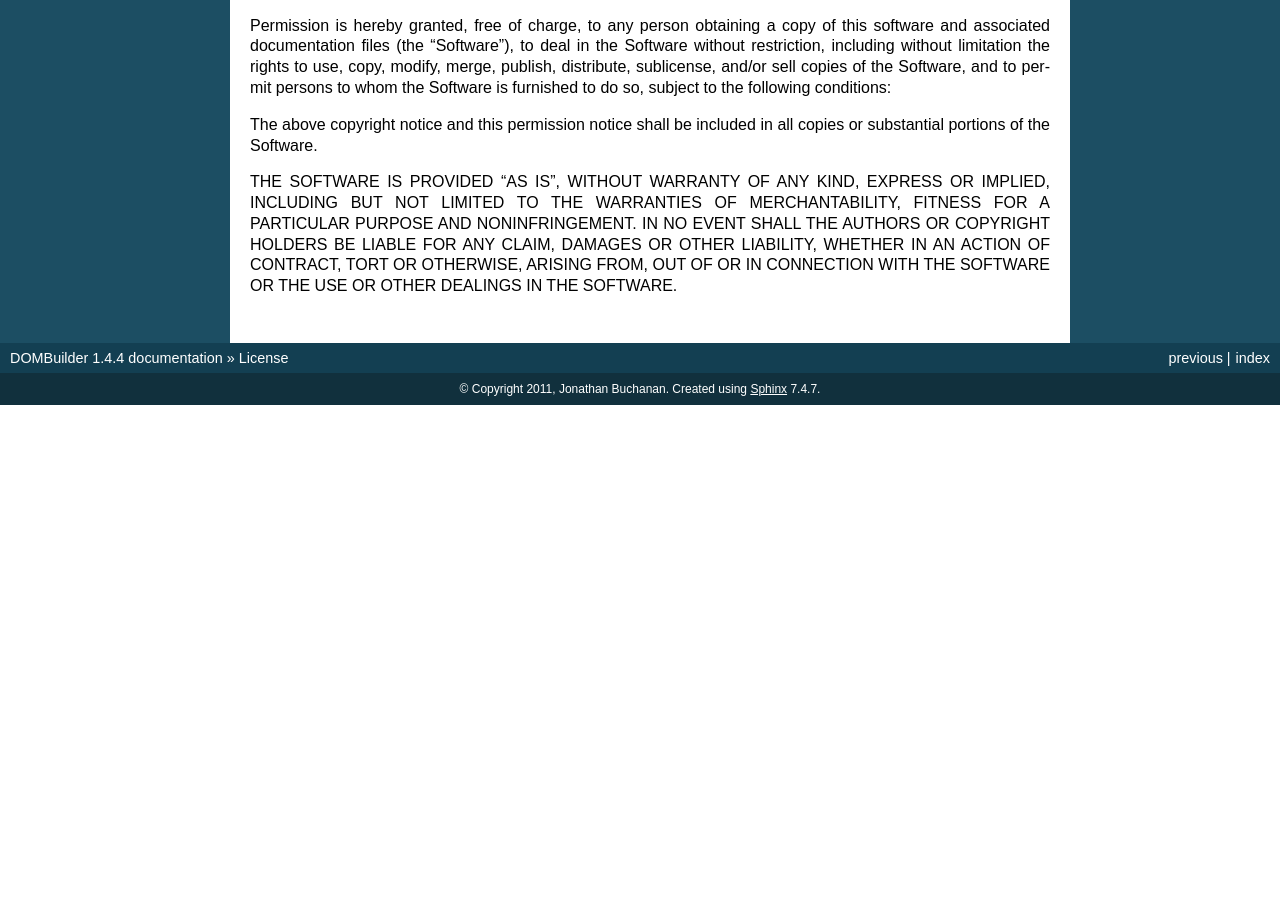
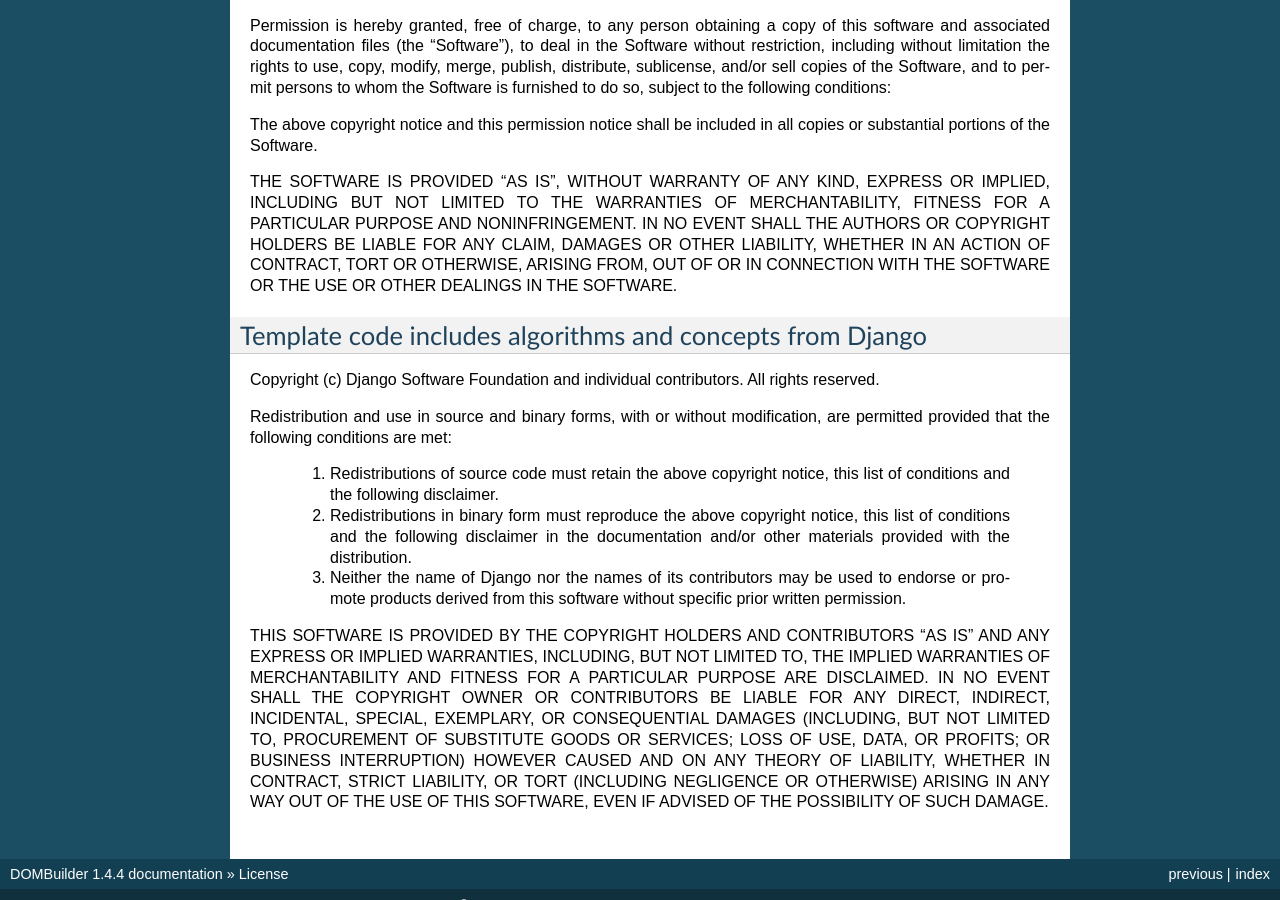
Before and after one commit to insin/DOMBuilder, a Sphinx documentation site: the page built from docs/license.rst, in a window 1280 px wide and 900 px high, scrolled down 897 px. Built offline with Sphinx 7.4.7, drawn with Linux system fonts in a browser that asks for light colours; before the commit the page ends 1302 px from its top, so only the background shows below that; some of the changed text lies outside the part shown.

Commit message:
Added license attribution to Django for use of certain template algorithms and concepts

```diff
--- a/docs/license.rst
+++ b/docs/license.rst
@@ -65,3 +65,34 @@
 LIABLE FOR ANY CLAIM, DAMAGES OR OTHER LIABILITY, WHETHER IN AN ACTION
 OF CONTRACT, TORT OR OTHERWISE, ARISING FROM, OUT OF OR IN CONNECTION
 WITH THE SOFTWARE OR THE USE OR OTHER DEALINGS IN THE SOFTWARE.
+
+Template code includes algorithms and concepts from Django
+----------------------------------------------------------
+
+Copyright (c) Django Software Foundation and individual contributors.
+All rights reserved.
+
+Redistribution and use in source and binary forms, with or without modification,
+are permitted provided that the following conditions are met:
+
+    1. Redistributions of source code must retain the above copyright notice,
+       this list of conditions and the following disclaimer.
+
+    2. Redistributions in binary form must reproduce the above copyright
+       notice, this list of conditions and the following disclaimer in the
+       documentation and/or other materials provided with the distribution.
+
+    3. Neither the name of Django nor the names of its contributors may be used
+       to endorse or promote products derived from this software without
+       specific prior written permission.
+
+THIS SOFTWARE IS PROVIDED BY THE COPYRIGHT HOLDERS AND CONTRIBUTORS "AS IS" AND
+ANY EXPRESS OR IMPLIED WARRANTIES, INCLUDING, BUT NOT LIMITED TO, THE IMPLIED
+WARRANTIES OF MERCHANTABILITY AND FITNESS FOR A PARTICULAR PURPOSE ARE
+DISCLAIMED. IN NO EVENT SHALL THE COPYRIGHT OWNER OR CONTRIBUTORS BE LIABLE FOR
+ANY DIRECT, INDIRECT, INCIDENTAL, SPECIAL, EXEMPLARY, OR CONSEQUENTIAL DAMAGES
+(INCLUDING, BUT NOT LIMITED TO, PROCUREMENT OF SUBSTITUTE GOODS OR SERVICES;
+LOSS OF USE, DATA, OR PROFITS; OR BUSINESS INTERRUPTION) HOWEVER CAUSED AND ON
+ANY THEORY OF LIABILITY, WHETHER IN CONTRACT, STRICT LIABILITY, OR TORT
+(INCLUDING NEGLIGENCE OR OTHERWISE) ARISING IN ANY WAY OUT OF THE USE OF THIS
+SOFTWARE, EVEN IF ADVISED OF THE POSSIBILITY OF SUCH DAMAGE.
```
